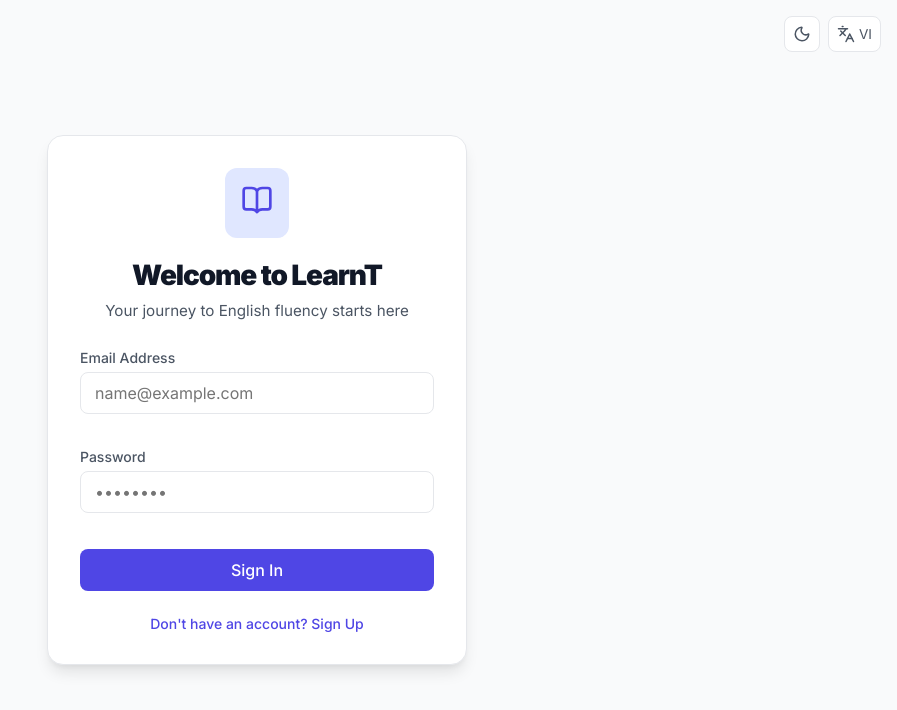
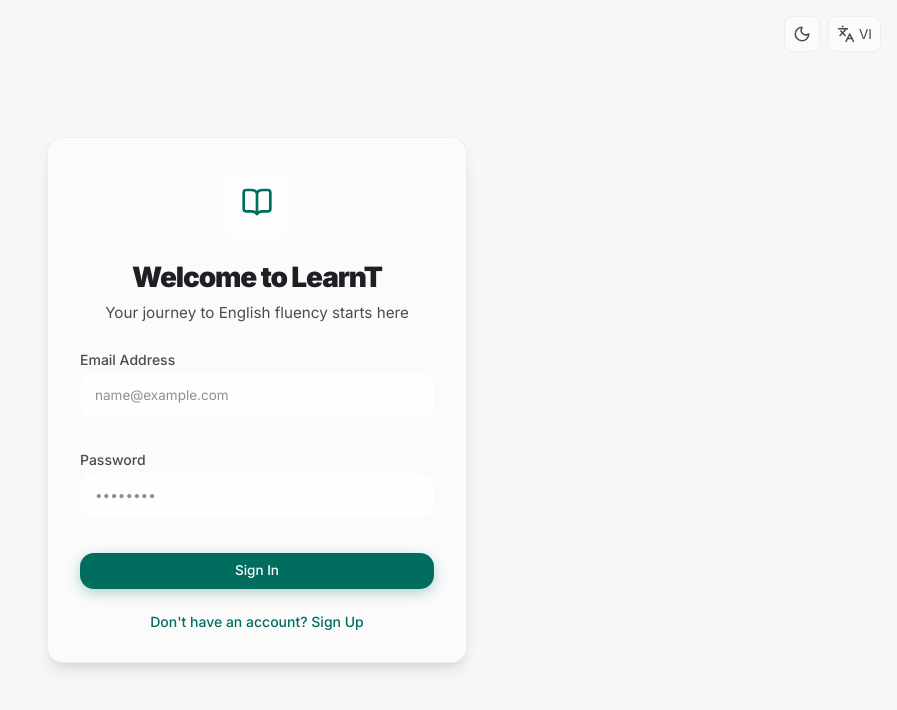
Before and after one commit to tamthanh9701/learnt, a React (Vite) app: page /#/ in a window 1280 px wide. Shown: the top 710 px of the page, without its empty margins (383-1280 px from the left). Built offline with nearby package versions, Linux system fonts and the light colour scheme; no server answers; what ts-fsrs would draw is missing.

Commit message:
feat(ui): implement Voicelabs Glass UI design system

```diff
--- a/src/index.css
+++ b/src/index.css
@@ -2,6 +2,65 @@
   /* Fonts */
   --font-sans: 'Inter', system-ui, -apple-system, BlinkMacSystemFont, 'Segoe UI', Roboto, Oxygen, Ubuntu, Cantarell, 'Open Sans', 'Helvetica Neue', sans-serif;
   --font-mono: 'JetBrains Mono', ui-monospace, SFMono-Regular, Menlo, Monaco, Consolas, "Liberation Mono", "Courier New", monospace;
+
+  /* Glass/Tonal Base Tokens (Light Theme) */
+  --bg: #f6f7f9;
+  --tonal-1: rgba(255,255,255,0.55);
+  --tonal-2: rgba(255,255,255,0.38);
+  --tonal-3: rgba(255,255,255,0.22);
+  --fg: #1f1f23;
+  --fg-2: #4a4a52;
+  --fg-3: #8e8e98;
+  --border-color: rgba(18,18,22,0.06);
+  --border-light: rgba(255,255,255,0.85);
+  --accent-base: #006d5f;
+  --accent-hover-base: #00564a;
+  --accent-text: #ffffff;
+  --danger: #dc2626;
+  --warn: #c28a00;
+  --success-color: #007c3f;
+
+  /* Glass Effects */
+  --glass: rgba(255,255,255,0.32);
+  --glass-strong: rgba(255,255,255,0.52);
+  --glass-border: rgba(255,255,255,0.55);
+  --glass-highlight: rgba(255,255,255,0.95);
+  --glass-shadow: 0 8px 32px rgba(18,18,30,0.06), 0 2px 8px rgba(18,18,30,0.04);
+  --glass-inset: inset 0 1px 1px rgba(255,255,255,0.9);
+  --blur-soft: blur(18px) saturate(160%);
+  --blur-deep: blur(28px) saturate(190%);
+
+  /* Alias Legacy Tokens to Glass Tokens */
+  --bg-app: var(--bg);
+  --bg-surface: var(--tonal-1);
+  --bg-surface-hover: var(--tonal-2);
+  --border: var(--border-color);
+
+  --text-primary: var(--fg);
+  --text-secondary: var(--fg-2);
+  --text-tertiary: var(--fg-3);
+
+  --primary: var(--accent-base);
+  --primary-hover: var(--accent-hover-base);
+  --primary-light: var(--tonal-2);
+
+  --success: var(--success-color);
+  --success-hover: var(--success-color);
+  --success-light: var(--tonal-2);
+
+  --warning: var(--warn);
+  --warning-hover: var(--warn);
+  --warning-light: var(--tonal-2);
+
+  --error: var(--danger);
+  --error-hover: var(--danger);
+  --error-light: var(--tonal-2);
+
+  --accent: var(--accent-base);
+  --accent-hover: var(--accent-hover-base);
+  --accent-light: var(--tonal-2);
+
+  --streak-color: #f97316;
 
   /* Spacing */
   --spacing-xs: 4px;
@@ -26,70 +85,32 @@
   /* Transitions */
   --transition-fast: 150ms cubic-bezier(0.4, 0, 0.2, 1);
   --transition-normal: 250ms cubic-bezier(0.4, 0, 0.2, 1);
-
-  /* Light Theme Colors (Default) */
-  --bg-app: #f9fafb;
-  --bg-surface: #ffffff;
-  --bg-surface-hover: #f3f4f6;
-  --border: #e5e7eb;
-
-  --text-primary: #111827;
-  --text-secondary: #4b5563;
-  --text-tertiary: #9ca3af;
-
-  --primary: #4f46e5;
-  --primary-hover: #4338ca;
-  --primary-light: #e0e7ff;
-
-  --success: #10b981;
-  --success-hover: #059669;
-  --success-light: #d1fae5;
-
-  --warning: #f59e0b;
-  --warning-hover: #d97706;
-  --warning-light: #fef3c7;
-
-  --error: #ef4444;
-  --error-hover: #dc2626;
-  --error-light: #fee2e2;
-
-  --accent: #8b5cf6;
-  --accent-hover: #7c3aed;
-  --accent-light: #f5f3ff;
-
-  --streak-color: #f97316;
 }
 
 /* Dark Theme Colors Override */
 :root[data-theme="dark"] {
-  --bg-app: #0f172a;
-  --bg-surface: #1e293b;
-  --bg-surface-hover: #334155;
-  --border: #334155;
+  --bg: #0b0b0e;
+  --tonal-1: rgba(255,255,255,0.09);
+  --tonal-2: rgba(255,255,255,0.05);
+  --tonal-3: rgba(255,255,255,0.03);
+  --fg: #f2f2f5;
+  --fg-2: #b0b0b8;
+  --fg-3: #6e6e78;
+  --border-color: rgba(255,255,255,0.07);
+  --border-light: rgba(255,255,255,0.04);
+  --accent-base: #2dd4bf;
+  --accent-hover-base: #5eead4;
+  --accent-text: #081c1a;
+  --danger: #ff6b6b;
+  --warn: #ffd166;
+  --success-color: #52b788;
 
-  --text-primary: #f8fafc;
-  --text-secondary: #cbd5e1;
-  --text-tertiary: #64748b;
-
-  --primary: #6366f1;
-  --primary-hover: #4f46e5;
-  --primary-light: #1e1b4b;
-
-  --success: #10b981;
-  --success-hover: #059669;
-  --success-light: #064e3b;
-
-  --warning: #fbbf24;
-  --warning-hover: #d97706;
-  --warning-light: #78350f;
-
-  --error: #f87171;
-  --error-hover: #ef4444;
-  --error-light: #7f1d1d;
-
-  --accent: #a78bfa;
-  --accent-hover: #8b5cf6;
-  --accent-light: #2e1065;
+  --glass: rgba(255,255,255,0.055);
+  --glass-strong: rgba(255,255,255,0.10);
+  --glass-border: rgba(255,255,255,0.10);
+  --glass-highlight: rgba(255,255,255,0.18);
+  --glass-shadow: 0 12px 40px rgba(0,0,0,0.35), 0 4px 12px rgba(0,0,0,0.25);
+  --glass-inset: inset 0 1px 0 rgba(255,255,255,0.08);
 }
 
 /* Reset */
@@ -99,13 +120,22 @@
   padding: 0;
 }
 
+html {
+  -webkit-font-smoothing: antialiased;
+  -moz-osx-font-smoothing: grayscale;
+}
+
 body {
   font-family: var(--font-sans);
-  background-color: var(--bg-app);
+  background: var(--bg-app);
   color: var(--text-primary);
   line-height: 1.5;
-  -webkit-font-smoothing: antialiased;
-  -moz-osx-font-smoothing: grayscale;
+  min-height: 100vh;
+  background-image:
+    radial-gradient(900px 700px at -5% -10%, color-mix(in oklab, var(--accent-base) 14%, transparent) 0%, transparent 55%),
+    radial-gradient(800px 600px at 105% 10%,  color-mix(in oklab, var(--accent-base) 10%, transparent) 0%, transparent 50%),
+    radial-gradient(1100px 800px at 50% 105%, color-mix(in oklab, var(--accent-base) 7%, transparent) 0%, transparent 45%);
+  background-attachment: fixed;
   transition: background-color var(--transition-normal), color var(--transition-normal);
 }
 
@@ -183,29 +213,42 @@ button, input, textarea, select {
 }
 
 /* Typography styles */
-.title-xl { font-size: 2.25rem; font-weight: 800; line-height: 1.2; letter-spacing: -0.025em; color: var(--text-primary); }
-.title-lg { font-size: 1.75rem; font-weight: 700; line-height: 1.25; color: var(--text-primary); }
-.title-md { font-size: 1.25rem; font-weight: 600; line-height: 1.3; color: var(--text-primary); }
+.title-xl { font-family: var(--font-sans); font-size: clamp(34px, 3.6vw, 60px); font-weight: 600; line-height: 1.1; letter-spacing: -0.03em; color: var(--text-primary); }
+.title-lg { font-family: var(--font-sans); font-size: clamp(24px, 2.2vw, 38px); font-weight: 600; line-height: 1.18; letter-spacing: -0.02em; color: var(--text-primary); }
+.title-md { font-family: var(--font-sans); font-size: clamp(18px, 1.4vw, 22px); font-weight: 600; line-height: 1.25; color: var(--text-primary); }
 .title-sm { font-size: 1rem; font-weight: 600; color: var(--text-primary); }
-.body-md { font-size: 1rem; color: var(--text-secondary); }
-.body-sm { font-size: 0.875rem; color: var(--text-secondary); }
-.body-xs { font-size: 0.75rem; color: var(--text-tertiary); }
+.body-md { font-size: 14px; line-height: 1.6; color: var(--text-secondary); }
+.body-sm { font-size: 13px; line-height: 1.5; color: var(--text-secondary); }
+.body-xs { font-size: 11px; text-transform: uppercase; letter-spacing: 0.1em; color: var(--text-tertiary); }
 
 /* Common UI Elements */
 .card {
-  background-color: var(--bg-surface);
+  background: var(--bg-surface);
   border: 1px solid var(--border);
-  border-radius: var(--radius-lg);
-  padding: var(--spacing-lg);
-  box-shadow: var(--shadow-sm);
-  transition: transform var(--transition-fast), box-shadow var(--transition-fast), border-color var(--transition-fast);
+  border-radius: 24px;
+  padding: 22px;
+  transition: border-color 0.2s ease, transform 0.25s cubic-bezier(0.4, 0, 0.2, 1);
 }
 
 .card-interactive:hover {
+  border-color: var(--text-tertiary);
   transform: translateY(-2px);
-  box-shadow: var(--shadow-md);
-  border-color: var(--text-tertiary);
   cursor: pointer;
+}
+
+.card-glass {
+  background: var(--glass);
+  backdrop-filter: var(--blur-soft);
+  -webkit-backdrop-filter: var(--blur-soft);
+  border: 1px solid var(--glass-border);
+  border-radius: 24px;
+  padding: 22px;
+  box-shadow: var(--glass-shadow), var(--glass-inset);
+  transition: transform 0.25s cubic-bezier(0.4, 0, 0.2, 1);
+}
+
+.card-glass:hover {
+  transform: translateY(-2px);
 }
 
 /* Buttons */
@@ -213,74 +256,83 @@ button, input, textarea, select {
   display: inline-flex;
   align-items: center;
   justify-content: center;
-  padding: 10px 20px;
-  border-radius: var(--radius-md);
+  gap: 8px;
+  border: 1px solid transparent;
+  border-radius: 14px;
+  padding: 10px 18px;
+  font-family: inherit;
   font-weight: 500;
+  font-size: 13.5px;
+  line-height: 1;
   cursor: pointer;
-  border: 1px solid transparent;
-  transition: all var(--transition-fast);
+  transition: transform 0.06s ease, background 0.2s ease, border-color 0.2s ease, box-shadow 0.2s ease, color 0.18s ease;
   user-select: none;
+}
+.btn:active:not(:disabled) {
+  transform: scale(0.98);
+}
+.btn:disabled {
+  opacity: 0.5;
+  cursor: not-allowed;
 }
 
 .btn-sm {
-  padding: 6px 12px;
-  font-size: 0.875rem;
+  padding: 8px 14px;
+  font-size: 12.5px;
+  border-radius: 12px;
 }
 
 .btn-lg {
   padding: 12px 24px;
-  font-size: 1.125rem;
+  font-size: 15px;
 }
 
 .btn-primary {
-  background-color: var(--primary);
-  color: #ffffff;
+  background: var(--primary);
+  color: var(--accent-text);
+  border-color: transparent;
+  box-shadow: 0 4px 14px color-mix(in oklab, var(--primary) 30%, transparent);
 }
 .btn-primary:hover:not(:disabled) {
-  background-color: var(--primary-hover);
-}
-.btn-primary:disabled {
-  opacity: 0.6;
-  cursor: not-allowed;
+  background: var(--primary-hover);
 }
 
 .btn-secondary {
-  background-color: var(--bg-surface-hover);
+  background: var(--primary-light);
+  color: var(--text-primary);
   border-color: var(--border);
-  color: var(--text-primary);
 }
 .btn-secondary:hover:not(:disabled) {
-  background-color: var(--border);
-}
-.btn-secondary:disabled {
-  opacity: 0.6;
-  cursor: not-allowed;
+  background: var(--bg-surface);
+  border-color: var(--text-tertiary);
 }
 
 .btn-outline {
-  background-color: transparent;
-  border: 1px solid var(--border);
-  color: var(--text-primary);
+  background: transparent;
+  color: var(--text-tertiary);
+  border-color: transparent;
 }
 .btn-outline:hover:not(:disabled) {
-  background-color: var(--bg-surface-hover);
-  border-color: var(--text-secondary);
+  background: var(--primary-light);
+  color: var(--text-primary);
 }
 
 .btn-danger {
-  background-color: var(--error);
-  color: #ffffff;
+  background: var(--error);
+  color: var(--accent-text);
+  border-color: transparent;
 }
 .btn-danger:hover:not(:disabled) {
-  background-color: var(--error-hover);
+  background: var(--error-hover);
 }
 
 .btn-success {
-  background-color: var(--success);
-  color: #ffffff;
+  background: var(--success);
+  color: var(--accent-text);
+  border-color: transparent;
 }
 .btn-success:hover:not(:disabled) {
-  background-color: var(--success-hover);
+  background: var(--success-hover);
 }
 
 /* Form Controls */
@@ -298,18 +350,30 @@ button, input, textarea, select {
 }
 
 .input {
-  padding: 10px 14px;
-  border-radius: var(--radius-md);
-  border: 1px solid var(--border);
-  background-color: var(--bg-surface);
+  width: 100%;
+  appearance: none;
+  background: var(--glass);
   color: var(--text-primary);
+  border: 1px solid var(--glass-border);
+  border-radius: 14px;
+  padding: 11px 14px;
+  font-family: inherit;
+  font-size: 13.5px;
+  line-height: 1.4;
   outline: none;
-  transition: border-color var(--transition-fast), box-shadow var(--transition-fast);
+  backdrop-filter: blur(8px);
+  -webkit-backdrop-filter: blur(8px);
+  box-shadow: var(--glass-inset);
+  transition: border-color 0.2s ease, box-shadow 0.2s ease, background 0.2s ease;
+}
+
+.input::placeholder {
+  color: var(--text-tertiary);
 }
 
 .input:focus {
-  border-color: var(--primary);
-  box-shadow: 0 0 0 3px rgba(79, 70, 229, 0.15);
+  border-color: color-mix(in oklab, var(--primary) 50%, var(--glass-border));
+  box-shadow: 0 0 0 3px color-mix(in oklab, var(--primary) 22%, transparent), var(--glass-inset);
 }
 
 /* Animations */
@@ -344,13 +408,16 @@ button, input, textarea, select {
   top: 0;
   left: 0;
   bottom: 0;
-  width: 260px;
-  background-color: var(--bg-surface);
-  border-right: 1px solid var(--border);
+  width: 264px;
+  background: var(--glass-strong);
+  backdrop-filter: var(--blur-deep);
+  -webkit-backdrop-filter: var(--blur-deep);
+  border-right: 1px solid var(--glass-border);
+  box-shadow: var(--glass-shadow), inset -1px 0 0 var(--glass-highlight);
   display: flex;
   flex-direction: column;
   z-index: 100;
-  transition: transform var(--transition-normal), background-color var(--transition-normal);
+  transition: transform var(--transition-normal), background-color var(--transition-normal), backdrop-filter var(--transition-normal);
 }
 
 .sidebar-header {
@@ -365,15 +432,15 @@ button, input, textarea, select {
   font-size: 1.5rem;
   font-weight: 800;
   letter-spacing: -0.05em;
-  color: var(--primary);
+  color: var(--text-primary);
 }
 
 .brand-badge {
-  font-size: 0.7rem;
+  font-size: 0.65rem;
   font-weight: 700;
   text-transform: uppercase;
-  background-color: var(--primary-light);
-  color: var(--primary);
+  background: var(--primary);
+  color: var(--accent-text);
   padding: 2px 6px;
   border-radius: var(--radius-sm);
 }
@@ -465,23 +532,24 @@ button, input, textarea, select {
 .nav-link-item {
   display: flex;
   align-items: center;
-  gap: var(--spacing-md);
+  gap: 12px;
   padding: 10px 12px;
-  border-radius: var(--radius-md);
-  color: var(--text-secondary);
+  border-radius: 14px;
+  color: var(--text-tertiary);
   font-weight: 500;
-  font-size: 0.95rem;
-  transition: all var(--transition-fast);
+  font-size: 13.5px;
+  transition: background 0.18s ease, color 0.18s ease;
+  text-decoration: none;
 }
 
 .nav-link-item:hover {
   color: var(--text-primary);
-  background-color: var(--bg-surface-hover);
+  background: var(--bg-surface-hover);
 }
 
 .nav-link-item.active {
-  color: var(--primary);
-  background-color: var(--primary-light);
+  color: var(--text-primary);
+  background: var(--bg-surface);
 }
 
 .nav-icon {
@@ -549,8 +617,11 @@ button, input, textarea, select {
 .mobile-header {
   display: none;
   height: 60px;
-  background-color: var(--bg-surface);
-  border-bottom: 1px solid var(--border);
+  background: var(--glass-strong);
+  backdrop-filter: var(--blur-deep);
+  -webkit-backdrop-filter: var(--blur-deep);
+  border-bottom: 1px solid var(--glass-border);
+  box-shadow: var(--glass-shadow), inset 0 -1px 0 var(--glass-highlight);
   position: fixed;
   top: 0;
   left: 0;
@@ -571,7 +642,7 @@ button, input, textarea, select {
 .brand-title {
   font-size: 1.25rem;
   font-weight: 800;
-  color: var(--primary);
+  color: var(--text-primary);
   letter-spacing: -0.05em;
 }
 
@@ -603,7 +674,7 @@ button, input, textarea, select {
 
   .app-sidebar.open {
     transform: translateX(0);
-    box-shadow: var(--shadow-lg);
+    box-shadow: var(--glass-shadow);
   }
 
   .mobile-close-btn {
```
